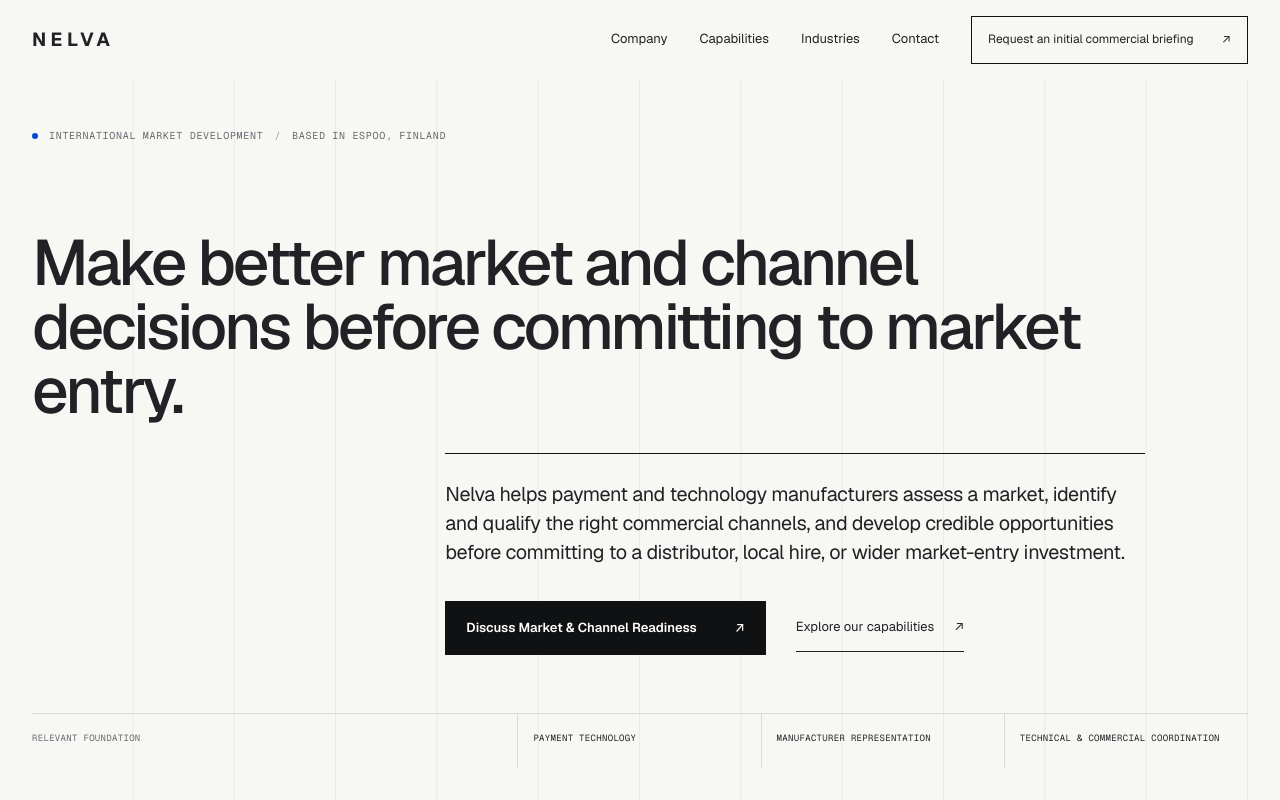
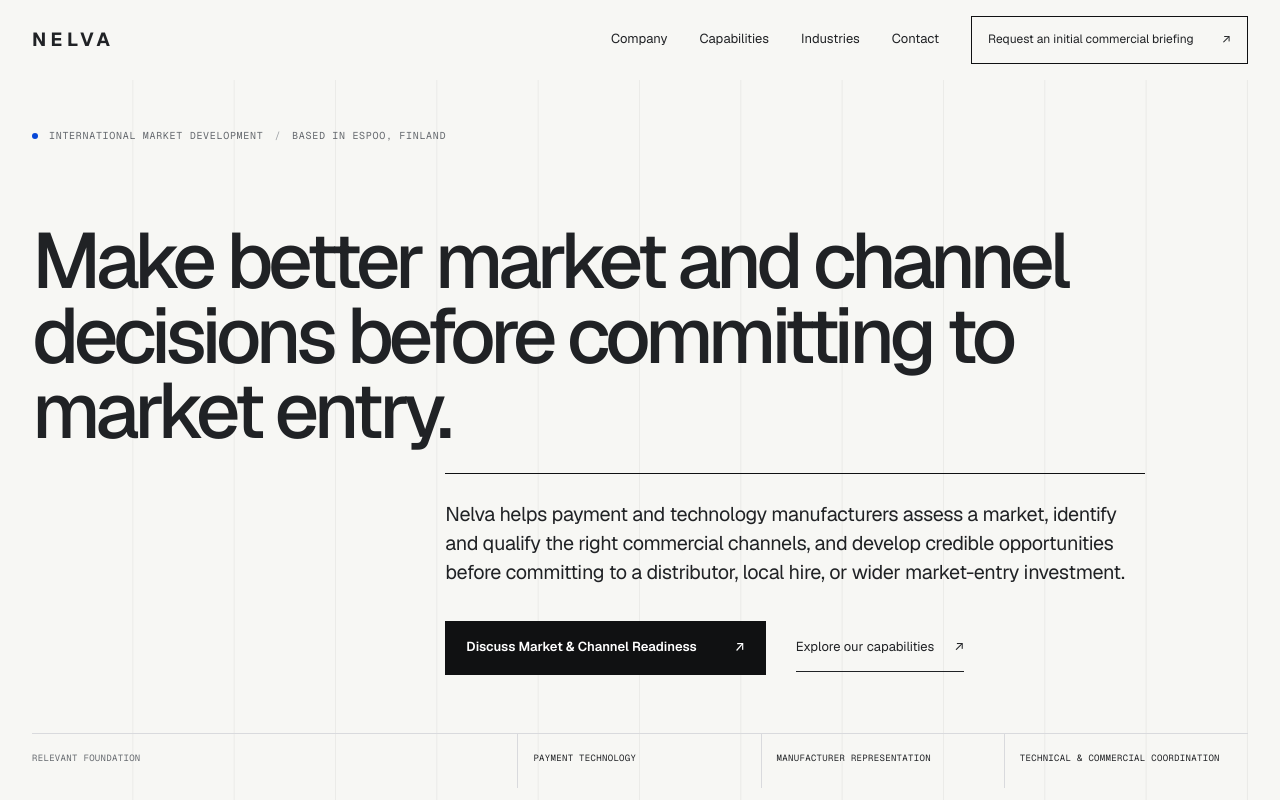
Before and after one commit to Maged-Mukred/Nelva, a Next.js app: page / in a window 1280 px wide. Shown: the top 800 px of the page. Built offline with nearby package versions, Linux system fonts and the light colour scheme.

Commit message:
Update globals.css

```diff
--- a/app/globals.css
+++ b/app/globals.css
@@ -953,8 +953,7 @@ button, a { -webkit-tap-highlight-color: transparent; }
   .ecosystem-rows article { grid-template-columns: 1fr; gap: 17px; }
 }
 @media (min-width: 761px) {
-  .hero h1,
-  .cap-page-hero h1,
+   .cap-page-hero h1,
   .company-hero h1,
   .industries-hero h1,
   .contact-page-grid h1 {
```
